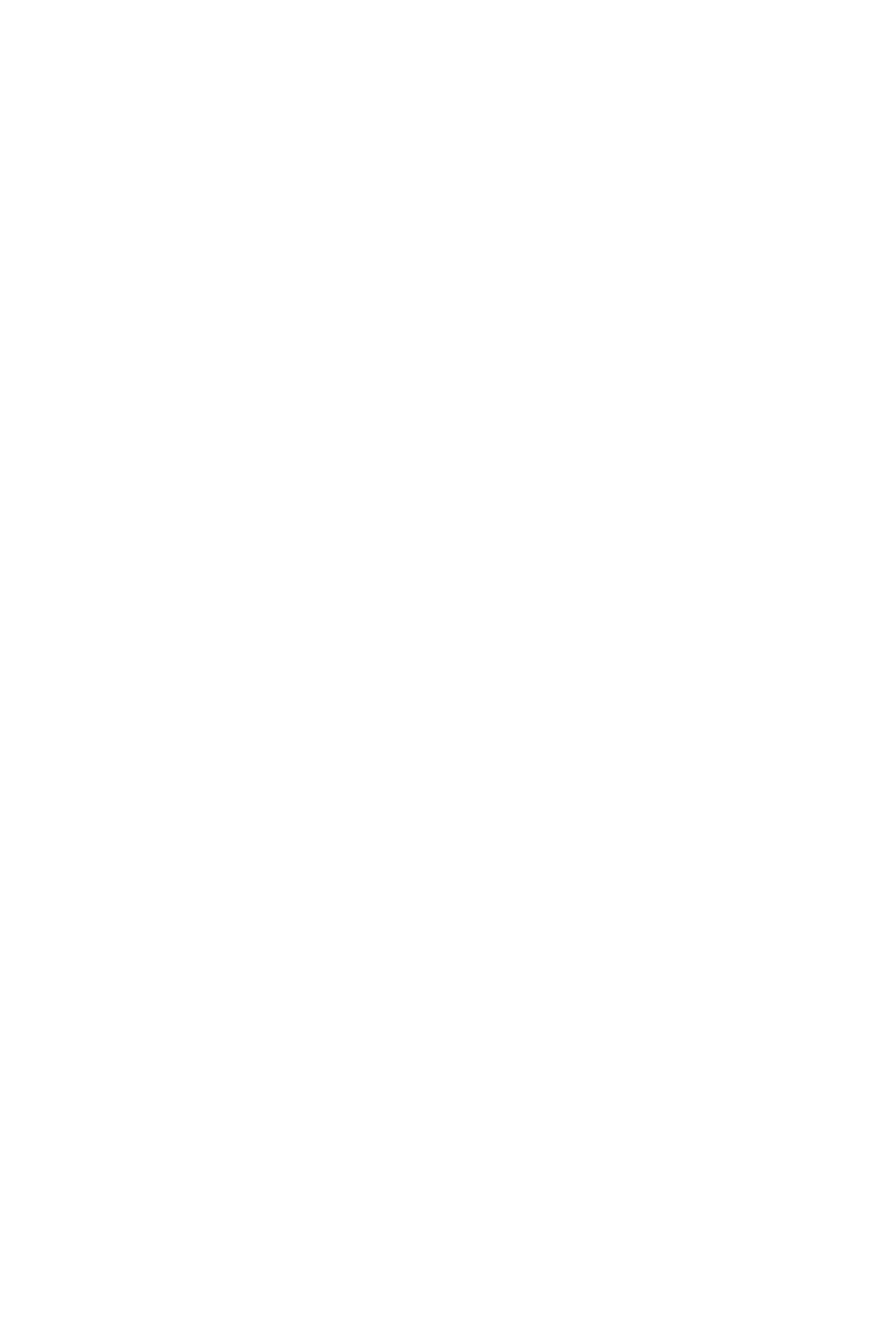
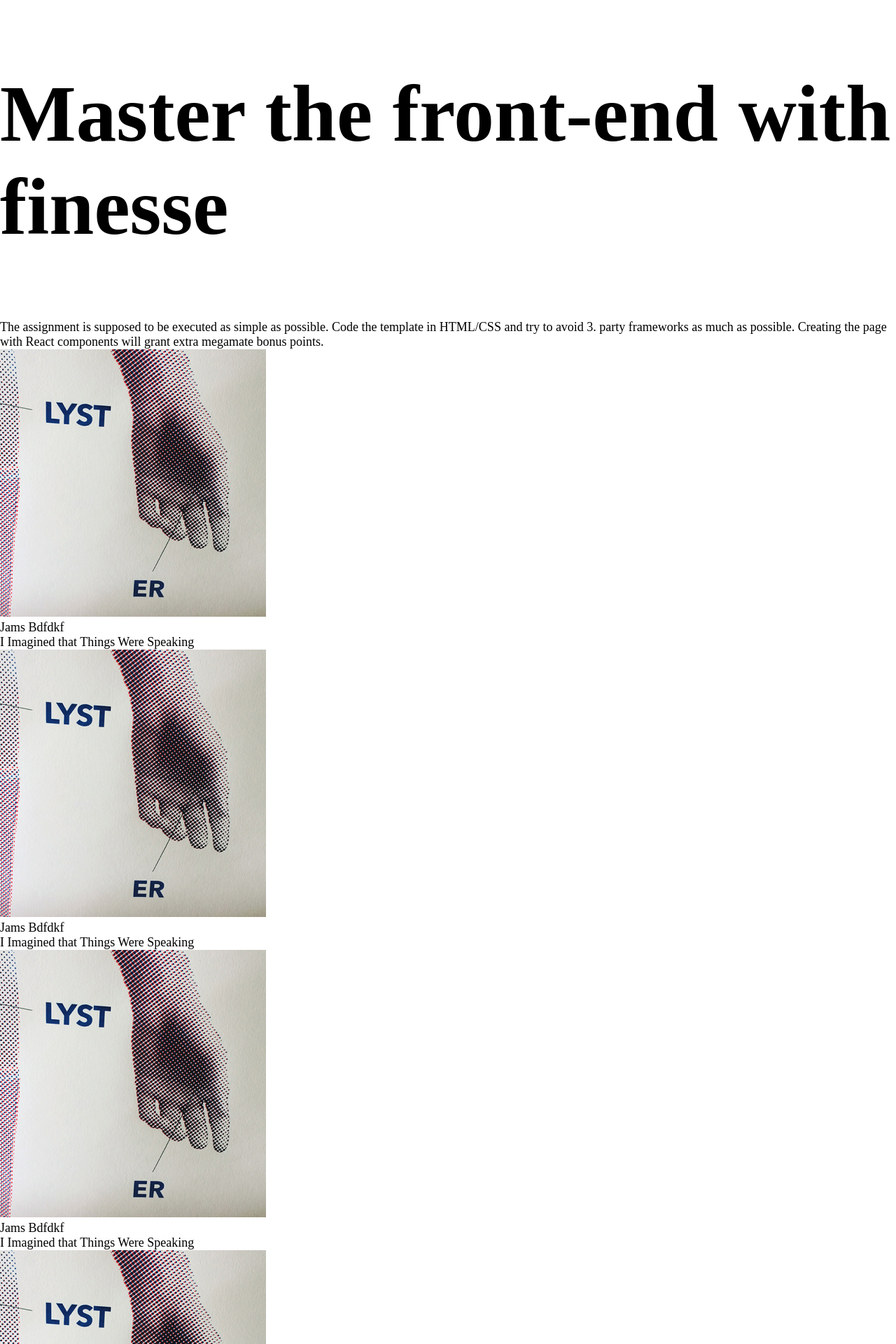
Before and after one commit to rommel-dk/front-end-test, a PHP site: page / in a window 1280 px wide. Before the commit the part shown is empty. Shown: the top 1920 px of the page at 70% size. Before the commit the page ends 800 px from the top, so only its background shows below. Run offline with PHP 8.4, Linux system fonts and the light colour scheme; some web fonts are replaced.

Commit message:
Fonts and base styles added

```diff
--- a/assignment-assets/css/style.css
+++ b/assignment-assets/css/style.css
@@ -1,97 +1,52 @@
+/* variables*/
+:root {
+  --primary: #f54e52;
+  --secondary: #7df7ff;
+}
 /* reset */
-html,
 body,
-div,
-span,
-applet,
-object,
-iframe,
-h1,
-h2,
-h3,
-h4,
-h5,
-h6,
 p,
-blockquote,
-pre,
 a,
-abbr,
-acronym,
-address,
-big,
-cite,
-code,
-del,
-dfn,
-em,
-img,
-ins,
-kbd,
-q,
-s,
-samp,
-small,
-strike,
-strong,
-sub,
-sup,
-tt,
-var,
-b,
-u,
-i,
-center,
-dl,
-dt,
-dd,
-ol,
 ul,
-li,
-fieldset,
-form,
-label,
-legend,
-table,
-caption,
-tbody,
-tfoot,
-thead,
-tr,
-th,
-td,
-article,
-aside,
-canvas,
-details,
-embed,
-figure,
-figcaption,
-footer,
-header,
-hgroup,
-menu,
-nav,
-output,
-ruby,
-section,
-summary,
-time,
-mark,
-audio,
-video {
+li {
   margin: 0;
   padding: 0;
   border: 0;
   font-size: 100%;
-  font: inherit;
   vertical-align: baseline;
+  text-decoration: none;
 }
 
 /* base styles */
+body {
+  background-color: #fff;
+  overflow-x: hidden;
+  font-family: "ArticulatCFv2-DemiBold";
+  font-size: 14px;
+}
 
 /* fonts */
+@font-face {
+  font-family: "ArticulatCFv2-DemiBold";
+  src: url("../fonts/ArticulatCFv2-DemiBold.ttf");
+}
 
+@font-face {
+  font-family: "ArticulatCF-ExtraBold";
+  src: url("../fonts/ArticulatCF-ExtraBold.ttf");
+}
+
+@font-face {
+  font-family: "ArticulatCF-Medium";
+  src: url("../fonts/ArticulatCF-Medium.ttf");
+}
+h1 {
+  font-family: "ArticulatCF-ExtraBold";
+  font-size: 3em;
+}
+h2 {
+  font-size: 4em;
+}
 /* mobile styles */
 
 /* small tablet styles */
@@ -100,8 +55,26 @@ video {
 
 /* large tablet styles */
 @media screen and (min-width: 960px) {
+  body {
+    font-size: 16px;
+  }
+  h1 {
+    font-size: 5.4em;
+  }
+  h2 {
+    font-size: 5.5em;
+  }
 }
 
 /* desktop styles */
 @media screen and (min-width: 1200px) {
+  body {
+    font-size: 18px;
+  }
+  h1 {
+    font-size: 6.4em;
+  }
+  h2 {
+    font-size: 8.4em;
+  }
 }
--- a/index.html
+++ b/index.html
@@ -7,8 +7,69 @@
     <title>Front-end Test for Rommel</title>
   </head>
   <body>
-    <div class="container"></div>
+    <main>
+      <section class="banner">
+        <h1>Master the front-end with finesse</h1>
+        <p>
+          The assignment is supposed to be executed as simple as possible. Code
+          the template in HTML/CSS and try to avoid 3. party frameworks as much
+          as possible. Creating the page with React components will grant extra
+          megamate bonus points.
+        </p>
+      </section>
 
+      <section class="articles">
+        <div id="article-list">
+          <div>
+            <img src="./assignment-assets/images/tiles-image-1.jpg" alt="" />
+            <p>Jams Bdfdkf</p>
+            <p>I Imagined that Things Were Speaking</p>
+          </div>
+          <div>
+            <img src="./assignment-assets/images/tiles-image-1.jpg" alt="" />
+            <p>Jams Bdfdkf</p>
+            <p>I Imagined that Things Were Speaking</p>
+          </div>
+          <div>
+            <img src="./assignment-assets/images/tiles-image-1.jpg" alt="" />
+            <p>Jams Bdfdkf</p>
+            <p>I Imagined that Things Were Speaking</p>
+          </div>
+          <div>
+            <img src="./assignment-assets/images/tiles-image-1.jpg" alt="" />
+            <p>Jams Bdfdkf</p>
+            <p>I Imagined that Things Were Speaking</p>
+          </div>
+          <div>
+            <img src="./assignment-assets/images/tiles-image-1.jpg" alt="" />
+            <p>Jams Bdfdkf</p>
+            <p>I Imagined that Things Were Speaking</p>
+          </div>
+          <div>
+            <img src="./assignment-assets/images/tiles-image-1.jpg" alt="" />
+            <p>Jams Bdfdkf</p>
+            <p>I Imagined that Things Were Speaking</p>
+          </div>
+        </div>
+      </section>
+
+      <section class="chance-banner">
+        <h2>Your chance</h2>
+        <p>GET ON THE SKILLTRAIN NOW</p>
+        <p>
+          The assignment must be delivered as a pull request to the assignment
+          repository and we appreciate running commits so we can see how you go
+          from our small layout to a final awesome product.
+        </p>
+      </section>
+
+      <section class="extra"></section>
+
+      <section class="our-tools"></section>
+    </main>
+    <footer></footer>
+
+    <!-- React -->
     <script
       src="https://unpkg.com/react@16/umd/react.development.js"
       crossorigin
```
